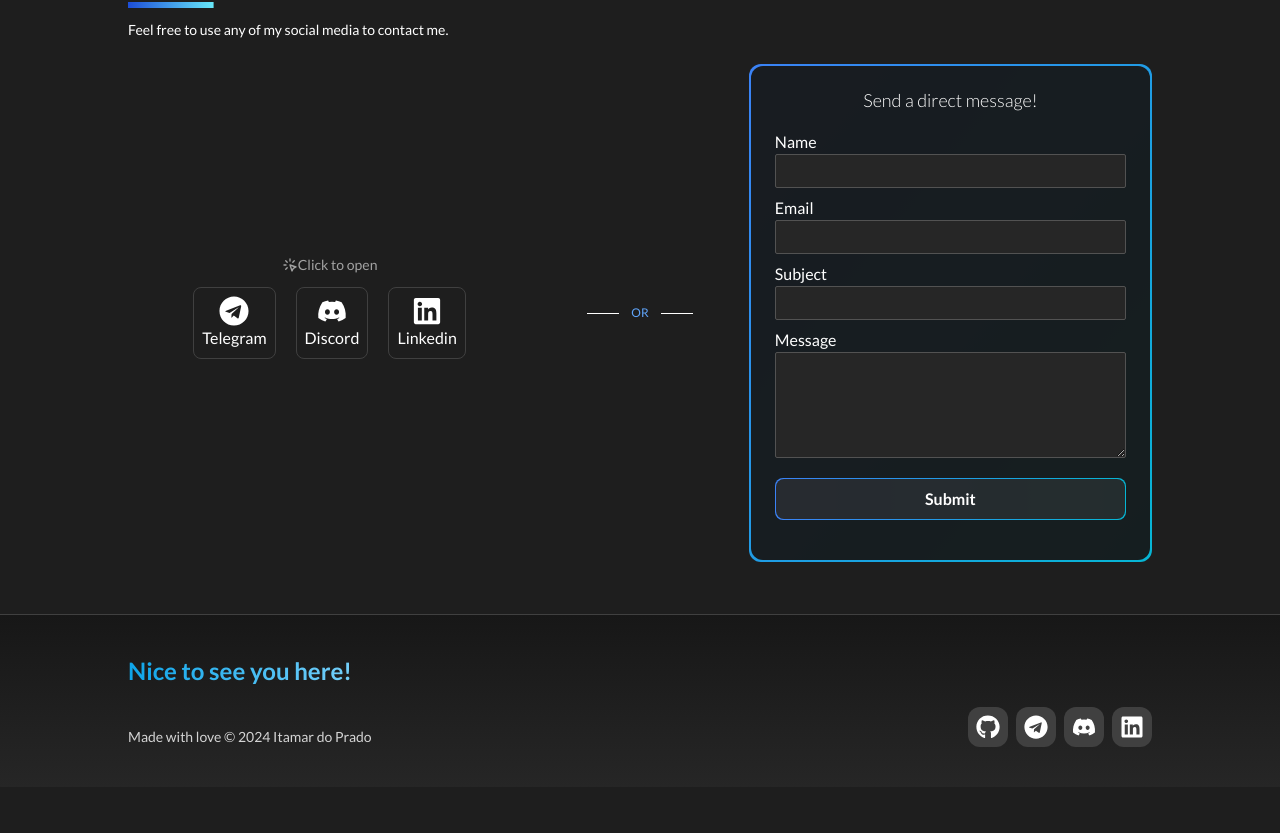
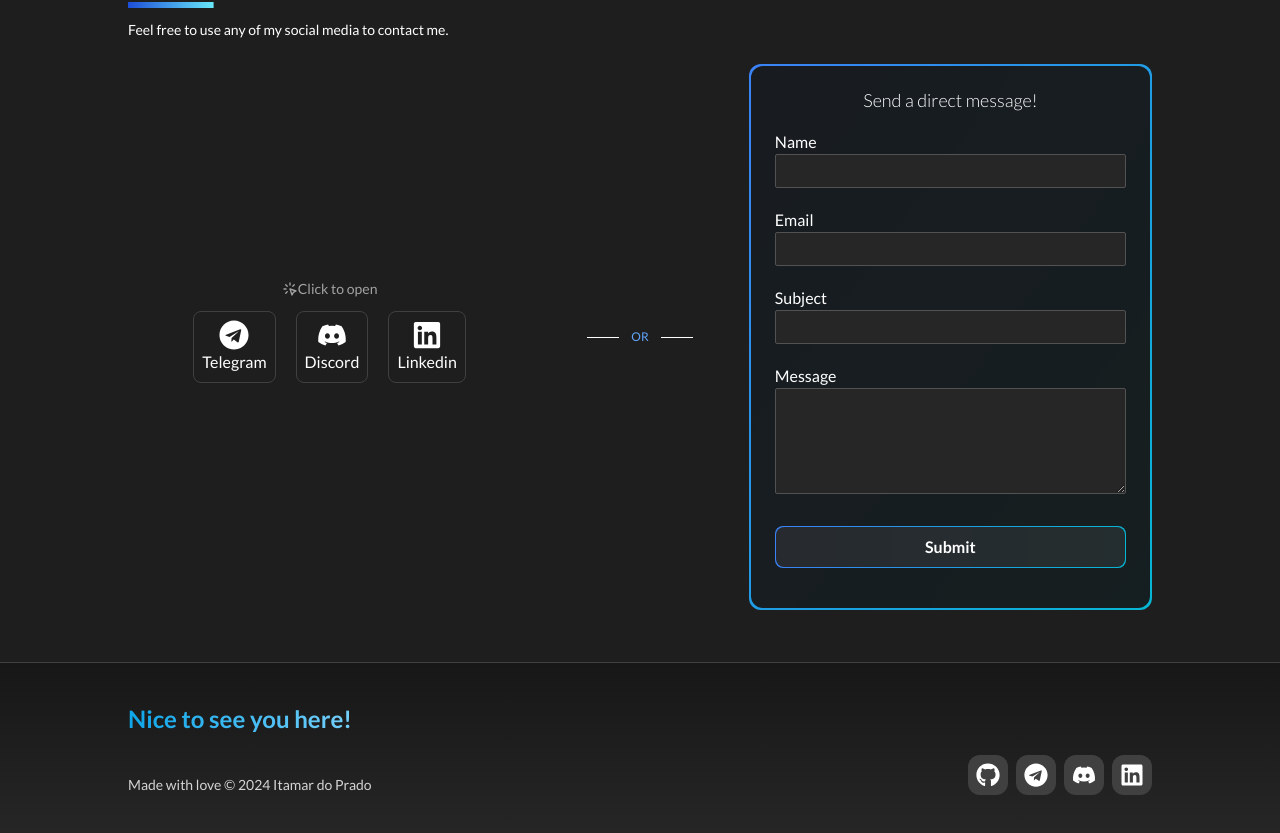
Before and after one commit to itamarprado/My-Portfolio, a React (Vite) app: page / in a window 1280 px wide. Shown: the part 2200-3033 px from the top of the page. Before the commit the page ends 2987 px from the top, so only its background shows below. Built offline with nearby package versions, Linux system fonts and the light colour scheme.

Commit message:
feat: added the form validation using zod and made it functional using emailjs

```diff
--- a/src/components/ContactForm/ContactForm.jsx
+++ b/src/components/ContactForm/ContactForm.jsx
@@ -1,42 +1,146 @@
+import { zodResolver } from "@hookform/resolvers/zod";
+import emailjs from "@emailjs/browser";
+import { useForm } from "react-hook-form";
+import { z } from "zod";
+import tw from "tailwind-styled-components";
+
+// Styles for error messages
+const ErrorMessage = tw.span`
+    text-red-500
+    text-sm
+    absolute
+    -bottom-5
+    left-0
+`;
+// Schema to form validation
+const contactSchema = z.object({
+  name: z
+    .string()
+    .min(1, "Please enter your name.")
+    .max(20)
+    // Capitalize name
+    .transform((name) => {
+      return name
+        .trim()
+        .split(" ")
+        .map((word) => {
+          return word[0].toLocaleUpperCase().concat(word.substring(1));
+        })
+        .join(" ");
+    }),
+  email: z.string().email("Please enter a valid email address.").toLowerCase(),
+  subject: z.string().min(1, "This field is required.").max(50).toLowerCase(),
+  message: z
+    .string()
+    .min(1, "This field is required.")
+    .max(200, "I'm sorry, the maximum number of characters was exceeded!"),
+});
+
 const ContactForm = () => {
+  // Form validation with Zod and hook-forms (zod resolver and useForm utilities)
+  const {
+    register,
+    handleSubmit,
+    formState: { errors },
+  } = useForm({
+    resolver: zodResolver(contactSchema),
+  });
+
+  //Submit action
+  const sendMessage = (formData) => {
+    // Pattern to match the email template of EmailJS
+    const templateParams = {
+      sender_name: formData.name,
+      subject: formData.subject,
+      sender_message: formData.message,
+      sender_email: formData.email,
+    };
+
+    // Send email with EmailJS
+    emailjs
+      .send(
+        "service_eddtvzz",
+        "template_0vn16am",
+        templateParams,
+        "PmNL17DN1t0A30sUr"
+      )
+      .then((res) => {
+        console.log("Email sent successfully!", res.status, res.text);
+        alert("Email sent successfully!");
+      }, (err) => {
+        console.log(err.message, err.code)
+      });
+  };
+
   return (
     <div className="py-3">
       <div className="w-full bg-gradient-to-br from-blue-500 to-cyan-500 rounded-xl p-[2px]">
         <div className="flex flex-col w-full h-full bg-neutral-900 bg-opacity-95 rounded-xl pt-5 pb-10 px-6 gap-2">
-                <div className="self-center pb-2 text-lg font-light">Send a direct message!</div>
+          <div className="self-center pb-2 text-lg font-light">
+            Send a direct message!
+          </div>
           {/* Form-group */}
-                <div className="flex flex-col">
-                    <label htmlFor="name">
-                        Name
-                    </label>
-                    <input id="name" type="text" className="bg-neutral-800 border-[1px] rounded-sm border-neutral-600 p-1 focus-within:outline-none focus-within:border-blue-400"/>
+          <form
+            onSubmit={handleSubmit(sendMessage)}
+            className="flex flex-col gap-5"
+          >
+            <div className="flex flex-col relative">
+              <label htmlFor="name">Name</label>
+              <input
+                id="name"
+                type="text"
+                className="bg-neutral-800 border-[1px] rounded-sm border-neutral-600 p-1 focus-within:outline-none focus-within:border-blue-400"
+                {...register("name")}
+              />
+              {errors.name && (
+                <ErrorMessage>{errors.name.message}</ErrorMessage>
+              )}
             </div>
-                <div className="flex flex-col">
-                    <label htmlFor="email">
-                        Email
-                    </label>
-                    <input id="email" type="email" className="bg-neutral-800 border-[1px] rounded-sm border-neutral-600 p-1 focus-within:outline-none focus-within:border-blue-400"/>
+            <div className="flex flex-col relative">
+              <label htmlFor="email">Email</label>
+              <input
+                id="email"
+                type="email"
+                className="bg-neutral-800 border-[1px] rounded-sm border-neutral-600 p-1 focus-within:outline-none focus-within:border-blue-400"
+                {...register("email")}
+              />
+              {errors.email && (
+                <ErrorMessage>{errors.email.message}</ErrorMessage>
+              )}
             </div>
-                <div className="flex flex-col">
-                    <label htmlFor="subject">
-                        Subject
-                    </label>
-                    <input id="subject" type="text" className="bg-neutral-800 border-[1px] rounded-sm border-neutral-600 p-1 focus-within:outline-none focus-within:border-blue-400"/>
+            <div className="flex flex-col relative">
+              <label htmlFor="subject">Subject</label>
+              <input
+                id="subject"
+                type="text"
+                className="bg-neutral-800 border-[1px] rounded-sm border-neutral-600 p-1 focus-within:outline-none focus-within:border-blue-400"
+                {...register("subject")}
+              />
+              {errors.subject && (
+                <ErrorMessage>{errors.subject.message}</ErrorMessage>
+              )}
             </div>
-                <div className="flex flex-col">
-                    <label htmlFor="message">
-                        Message
-                    </label>
-                    <textarea id="message" rows="4" className="bg-neutral-800 border-[1px] rounded-sm border-neutral-600 p-1 focus-within:outline-none focus-within:border-blue-400 max-h-[150px]"/>
+            <div className="flex flex-col relative">
+              <label htmlFor="message">Message</label>
+              <textarea
+                id="message"
+                rows="4"
+                className="bg-neutral-800 border-[1px] rounded-sm border-neutral-600 p-1 focus-within:outline-none focus-within:border-blue-400 max-h-[150px]"
+                {...register("message")}
+              />
+              {errors.message && (
+                <ErrorMessage>{errors.message.message}</ErrorMessage>
+              )}
             </div>
             <div className="flex items-center justify-center w-full bg-gradient-to-r from-blue-500 to-cyan-500 rounded-lg p-[1px] mt-3">
               <button className="w-full h-full bg-neutral-800 px-6 py-2 rounded-lg bg-opacity-95 font-bold hover:bg-opacity-0 duration-300">
                 Submit
               </button>
             </div>
+          </form>
         </div>
       </div>
     </div>
-  )
-}
-export default ContactForm
+  );
+};
+export default ContactForm;
```
Lines whose indentation alone changed are shown as unchanged.
